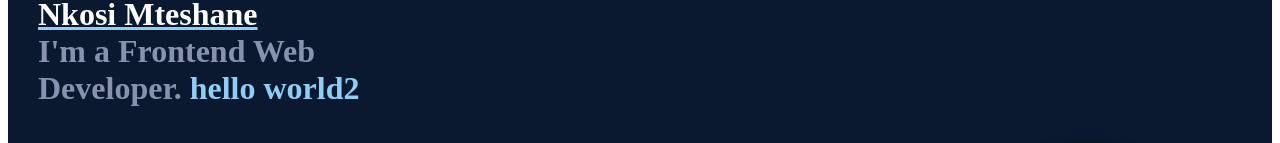
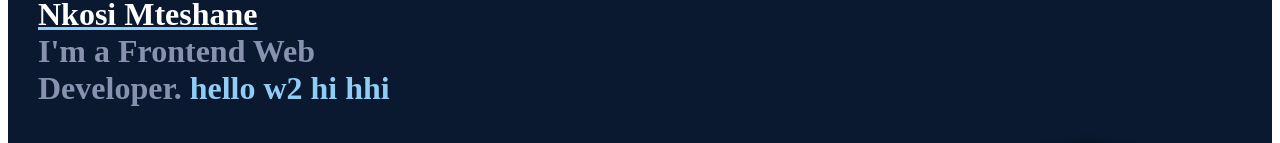
Before and after one commit to Nkosi2000/new-demo-project, a plain HTML site: page index.html in a window 1280 px wide. Shown: the part 146-289 px from the top of the page. Drawn offline with Linux system fonts and the light colour scheme.

Commit message:
added a Github Push test

```diff
--- a/index.html
+++ b/index.html
@@ -45,7 +45,8 @@
                     <span id="TOP" >Hi, my name is</span><br/>
                     <span id="NameColor">Nkosi Mteshane</span><br/>
                     <span id="ProfessionColor">I'm a Frontend Web <br>Developer.</span>
-                    <label>hello world2</label><!--Github Push test-->
+                    <label>hello w2</label><!--Github Push test-->
+                    <label>hi hhi</label>
                 </h1>
             </div>
 
```
